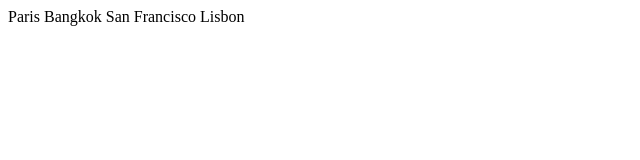
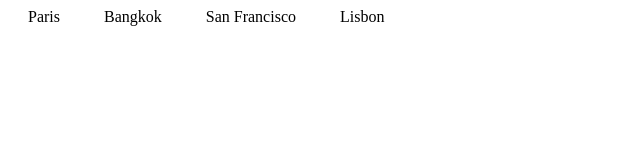
Before and after one commit to LineJinJ/Lesson-5-Flexbox-learn, a plain HTML site: page index.html in a window 1280 px wide. Shown: the whole page, without its empty margins (0-640 px from the left). Drawn offline with Linux system fonts and the light colour scheme.

Commit message:
Added margin 0 20px makes spaces in between the cities

```diff
--- a/index.html
+++ b/index.html
@@ -5,6 +5,12 @@
     <meta http-equiv="X-UA-Compatible" content="IE=edge" />
     <meta name="viewport" content="width=device-width, initial-scale=1.0" />
     <title>Document</title>
+
+    <style>
+      .cities span {
+        margin: 0 20px;
+      }
+    </style>
   </head>
   <body>
     <div class="cities">
```
